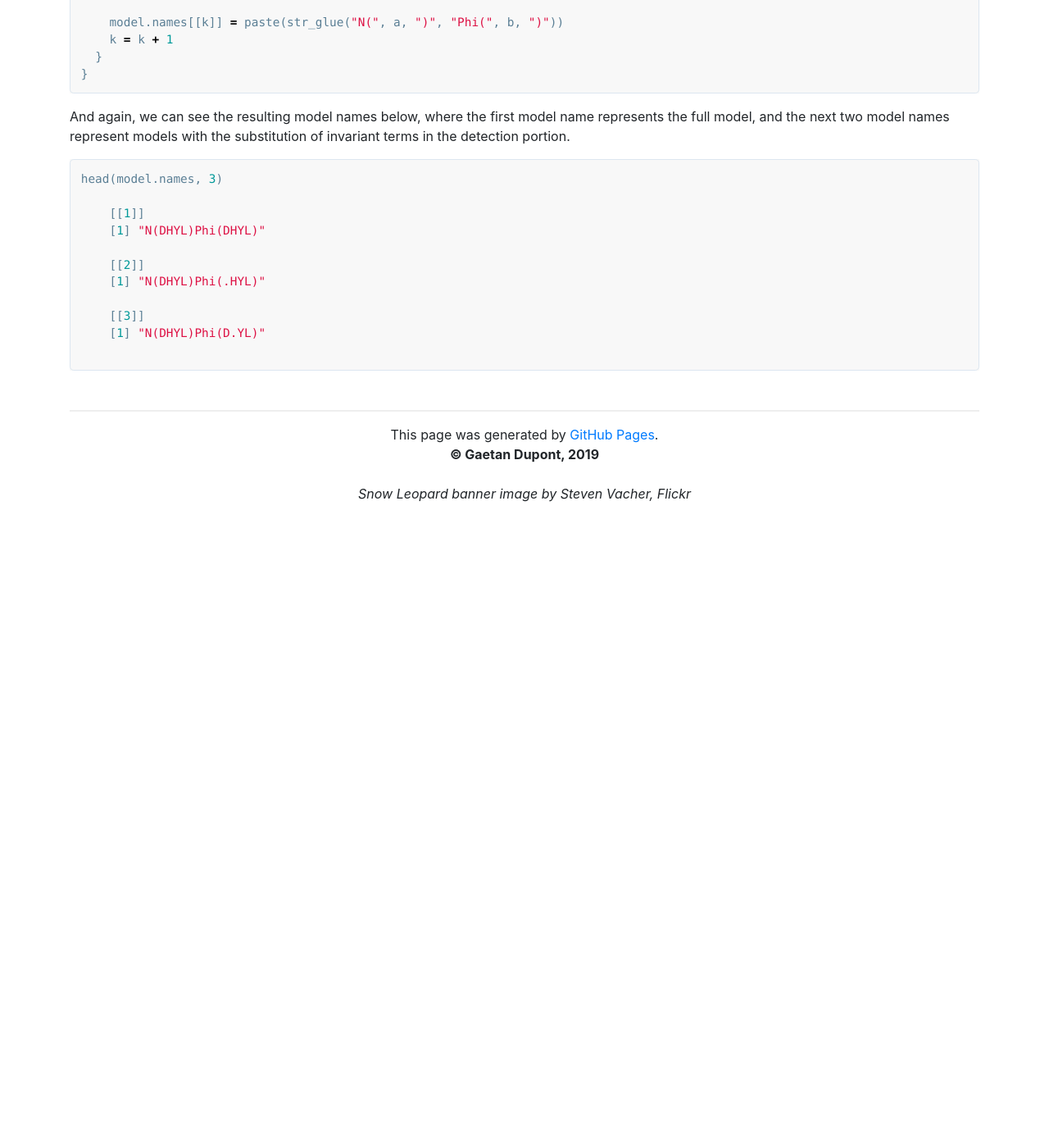
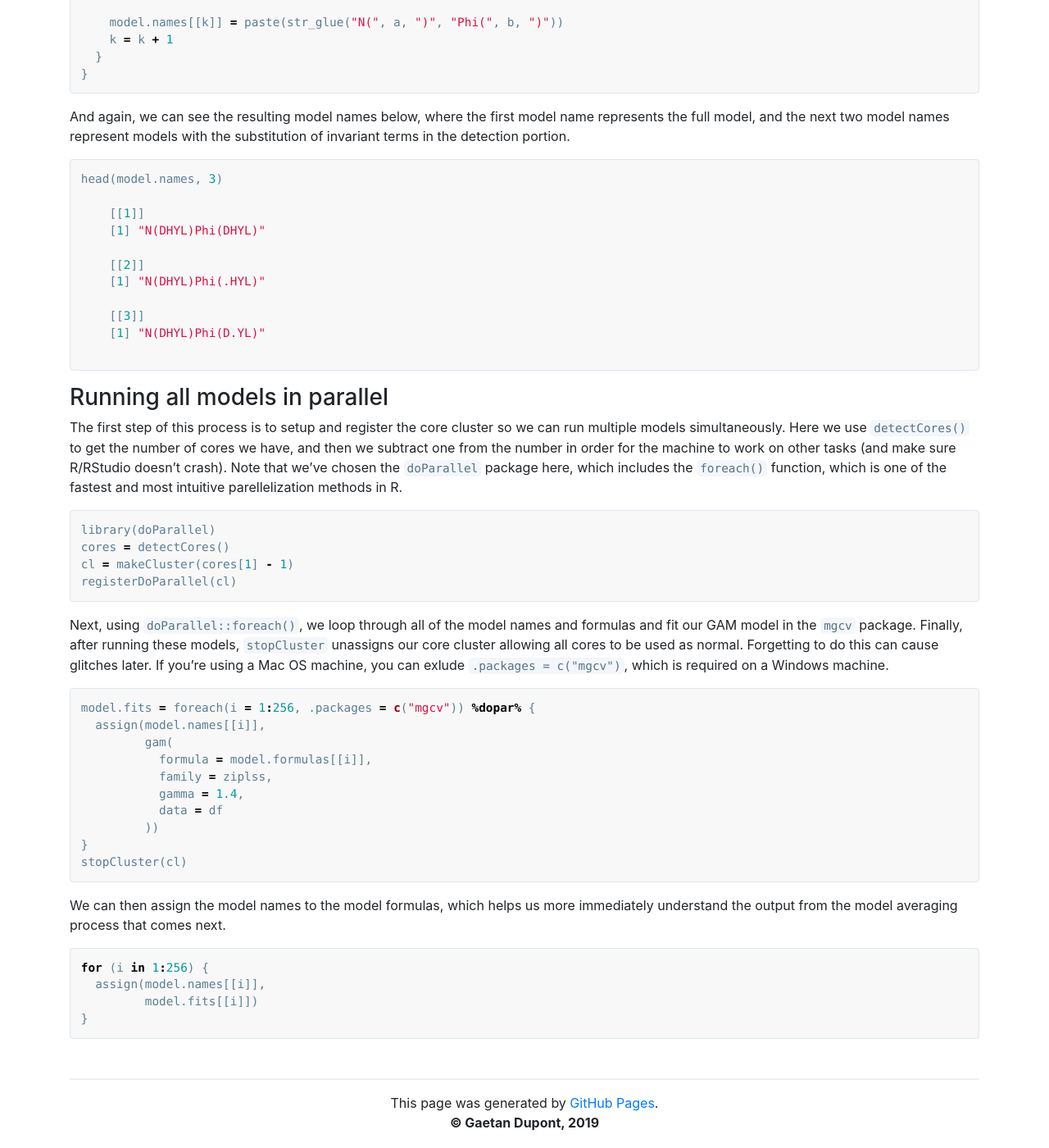
Before and after one commit to chrisyeh96/chrisyeh96.github.io, a Jekyll site: the page built from _posts/2019-05-29-Auto-Nested-Mod.md, in a window 1280 px wide and 1400 px high, scrolled down 3684 px. Shown: the whole window at 82% size. Built offline with Jekyll 4.4.1, drawn with Linux system fonts in a browser that asks for light colours; nearby versions of some CDN libraries; before the commit the page ends 4314 px from its top, so only the background shows below that.

Commit message:
Update 2019-05-29-Auto-Nested-Mod.md

````diff
--- a/_posts/2019-05-29-Auto-Nested-Mod.md
+++ b/_posts/2019-05-29-Auto-Nested-Mod.md
@@ -164,3 +164,40 @@ head(model.names, 3)
     [1] "N(DHYL)Phi(D.YL)"
 
 ```
+
+
+### Running all models in parallel
+
+
+The first step of this process is to setup and register the core cluster so we can run multiple models simultaneously. Here we use `detectCores()` to get the number of cores we have, and then we subtract one from the number in order for the machine to work on other tasks (and make sure R/RStudio doesn't crash). Note that we've chosen the `doParallel` package here, which includes the `foreach()` function, which is one of the fastest and most intuitive parellelization methods in R.
+
+```r
+library(doParallel)
+cores = detectCores()
+cl = makeCluster(cores[1] - 1)
+registerDoParallel(cl)
+```
+
+Next, using `doParallel::foreach()`, we loop through all of the model names and formulas and fit our GAM model in the `mgcv` package. Finally, after running these models, `stopCluster` unassigns our core cluster allowing all cores to be used as normal. Forgetting to do this can cause glitches later. If you're using a Mac OS machine, you can exlude `.packages = c("mgcv")`, which is required on a Windows machine.
+
+```r
+model.fits = foreach(i = 1:256, .packages = c("mgcv")) %dopar% {
+  assign(model.names[[i]],
+         gam(
+           formula = model.formulas[[i]],
+           family = ziplss,
+           gamma = 1.4,
+           data = df
+         ))
+}
+stopCluster(cl)
+```
+
+We can then assign the model names to the model formulas, which helps us more immediately understand the output from the model averaging process that comes next.
+
+```r
+for (i in 1:256) {
+  assign(model.names[[i]],
+         model.fits[[i]])
+}
+```
````
